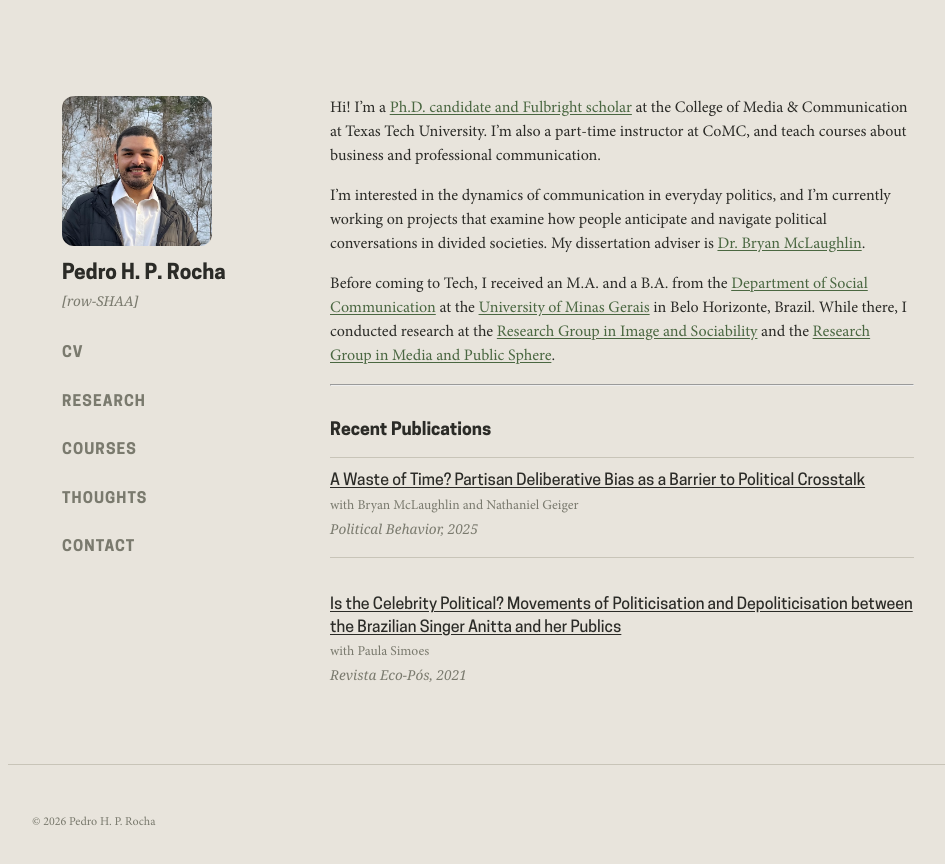
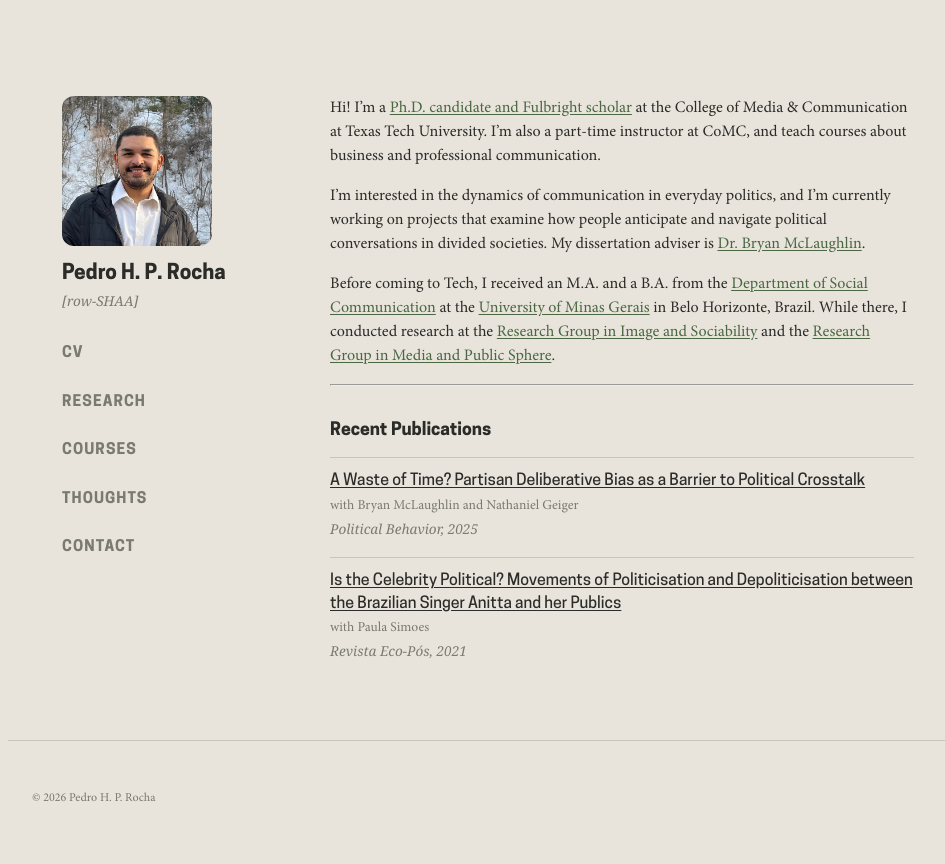
Before and after one commit to pedrohprocha/pedrohprocha.github.io, a Jekyll site: the page built from index.md, in a window 1280 px wide. Shown: the top 864 px of the page, without its empty margins (152-1097 px from the left). Built offline with Jekyll 4.4.1, drawn with Linux system fonts in a browser that asks for light colours; some web fonts are replaced.

Commit message:
fix pub spacing

```diff
--- a/assets/css/main.css
+++ b/assets/css/main.css
@@ -221,13 +221,6 @@ h3 {
     padding-bottom: 0.5rem;
     border-bottom: 1px solid var(--border);
     margin-bottom: 1.2rem;
-}
-
-.pub-item {
-    margin-bottom: 1.5rem;
-    padding-bottom: 1.5rem;
-    border-bottom: 1px solid var(--border);
-    font-size: 0.92rem;
 }
 
 .pub-item:last-child {
```
